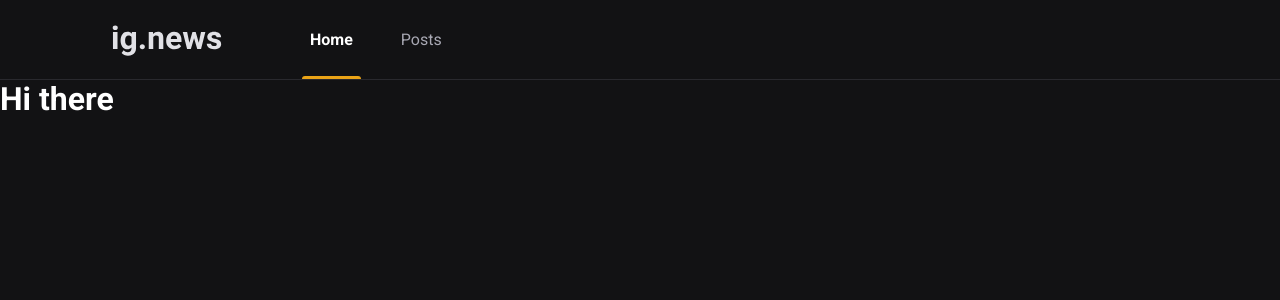
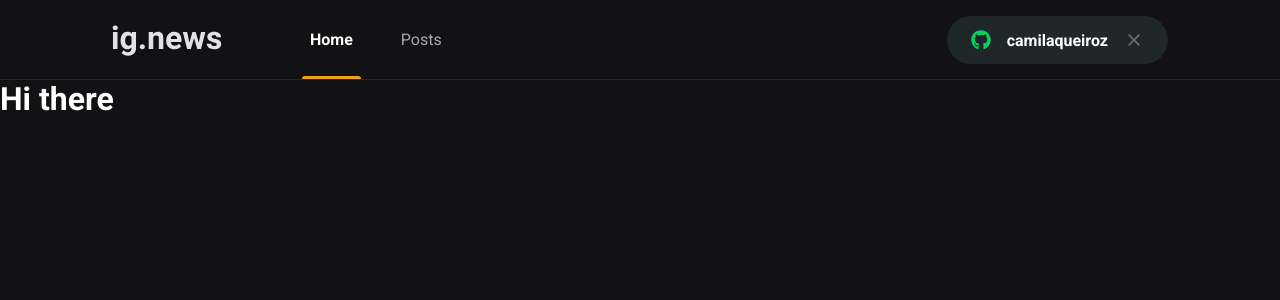
Before and after one commit to CamilaQueiroz/ignews, a Next.js app: page / in a window 1280 px wide. Shown: the top 300 px of the page. Built offline with nearby package versions, Linux system fonts and the light colour scheme.

Commit message:
Sign in button component basic structure

```diff
--- a/package.json
+++ b/package.json
@@ -11,7 +11,8 @@
   "dependencies": {
     "next": "12.1.2",
     "react": "18.0.0",
-    "react-dom": "18.0.0"
+    "react-dom": "18.0.0",
+    "react-icons": "^4.3.1"
   },
   "devDependencies": {
     "@types/node": "^17.0.23",
--- a/src/components/Header/Index.tsx
+++ b/src/components/Header/Index.tsx
@@ -1,3 +1,4 @@
+import { SignInButton } from "../SignInButton/Index";
 import styles from "./styles.module.scss";
 
 export function Header() {
@@ -11,6 +12,7 @@
           </a>
           <a href="#">Posts</a>
         </nav>
+        <SignInButton />
       </div>
     </header>
   );
--- a/src/components/Header/styles.module.scss
+++ b/src/components/Header/styles.module.scss
@@ -50,4 +50,7 @@
       }
     }
   }
+  button {
+    margin-left: auto;
+  }
 }
--- /dev/null
+++ b/src/components/SignInButton/Index.tsx
@@ -0,0 +1,20 @@
+import { FaGithub } from "react-icons/fa";
+import { FiX } from "react-icons/fi";
+
+import styles from "./styles.module.scss";
+
+export function SignInButton() {
+  const isUserLoggedIn = true;
+  return isUserLoggedIn ? (
+    <button className={styles.signInButton} type="button">
+      <FaGithub color="#04d361" />
+      camilaqueiroz
+      <FiX color="#737380" className={styles.closeIcon} />
+    </button>
+  ) : (
+    <button className={styles.signInButton} type="button">
+      <FaGithub color="#eba417" />
+      Sign In with GitHub
+    </button>
+  );
+}
--- /dev/null
+++ b/src/components/SignInButton/styles.module.scss
@@ -0,0 +1,33 @@
+.signInButton {
+  height: 3rem;
+  border-radius: 3rem;
+  background: var(--gray-850);
+  border: 0;
+  padding: 0 1.5rem;
+
+  display: flex;
+  align-items: center;
+  justify-content: center;
+
+  color: var(--white);
+  font-weight: bold;
+
+  transition: filter 0.2s;
+
+  svg {
+    width: 20px;
+    height: 20px;
+
+    &:first-child {
+      margin-right: 1rem;
+    }
+
+    &.closeIcon {
+      margin-left: 1rem;
+    }
+  }
+
+  &:hover {
+    filter: brightness(0.8);
+  }
+}
--- a/src/styles/global.scss
+++ b/src/styles/global.scss
@@ -10,6 +10,7 @@
   --gray-100: #e1e1e6;
   --gray-300: #a8a8b3;
   --gray-800: #29292e;
+  --gray-850: #1f2729;
   --gray-900: #121214;
 
   --cyan-500: #61dafb;
```
Also changed, not shown: 1 other file (tests, documents, lock files or other folders).
